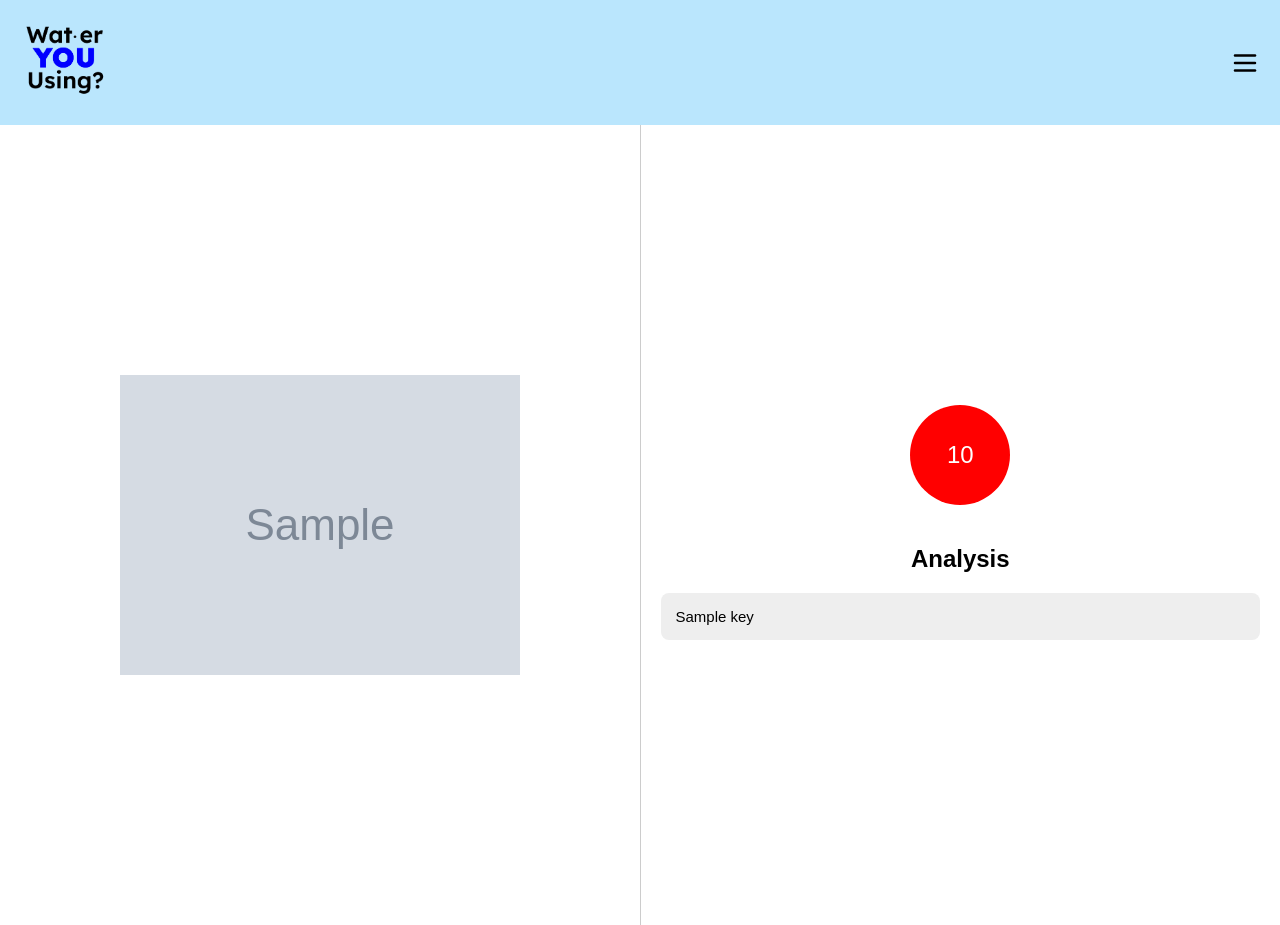
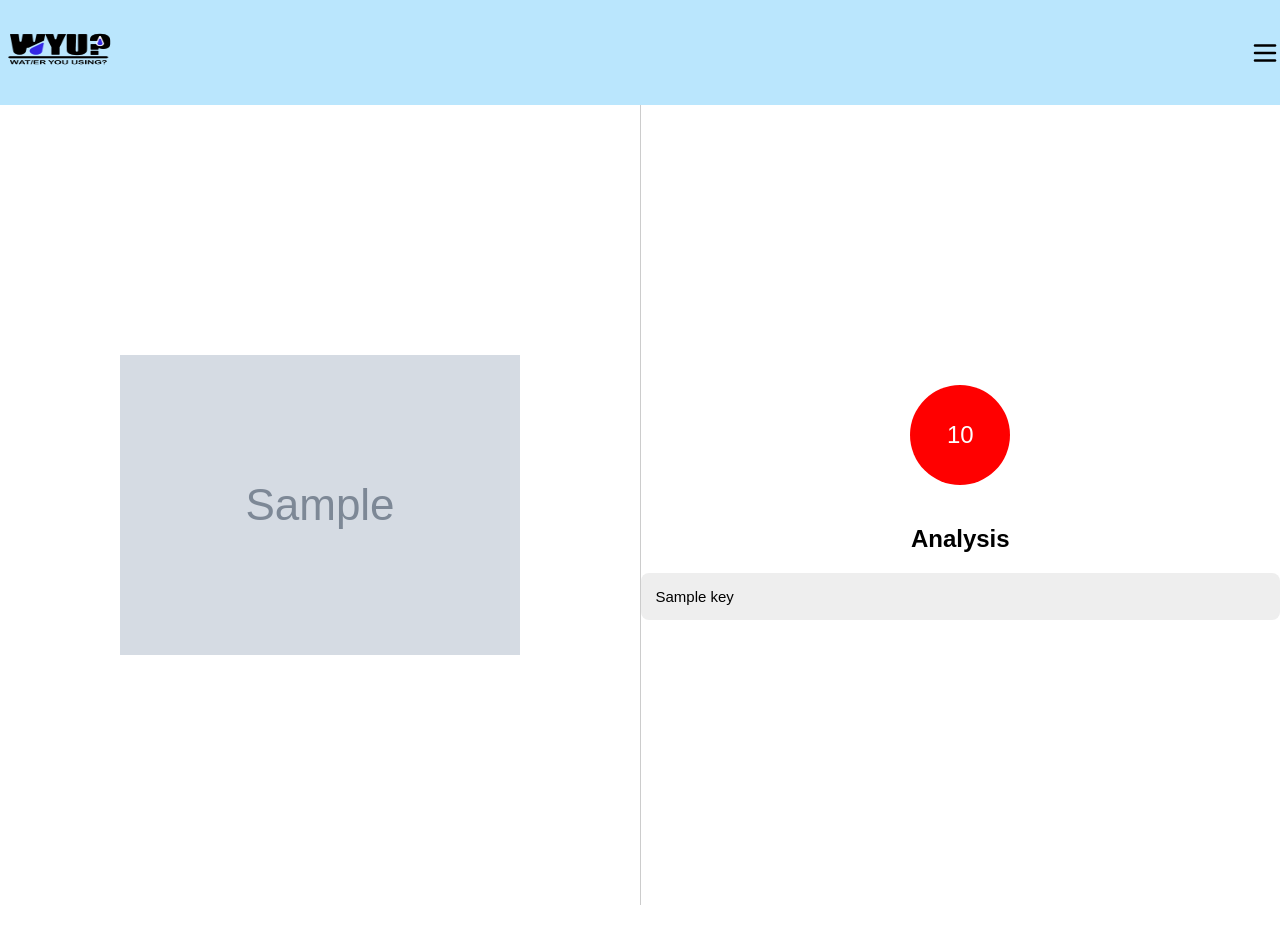
Before and after one commit to ethanbond64/water-you-using, a Flask app: template templates/result.html in a window 1280 px wide. Run offline with Flask 3, Linux system fonts and the light colour scheme; the template is opened without the code that fills it: most values are stand-ins (such as "Sample title", 1, 10 or a date in 2020); grey boxes marked "Sample" are stand-in pictures.

Commit message:
new logo

```diff
--- a/templates/loading.html
+++ b/templates/loading.html
@@ -60,7 +60,7 @@
     <div class="navbar">
         <div class="navbar-title">
             <div class="navbar-title">
-                <img src="/static/logo.png" height="80" width="90" alt="Logo" style="margin: 0px; padding: 0px;">
+                <img src="/static/logo-new.png" height="100" width="120" alt="Logo" style="margin: 0px; padding: 0px;">
             </div>
         </div>
         <div class="navbar-menu">
--- a/templates/result.html
+++ b/templates/result.html
@@ -14,7 +14,7 @@
         .navbar {
             background-color: #bae6fd;
             color: white;
-            padding: 20px;
+            padding: 0px;
             display: flex;
             justify-content: space-between;
             align-items: center;
@@ -48,7 +48,7 @@
 
         .left, .right {
             flex: 1;
-            padding: 20px;
+            padding: 0px;
             display: flex;
             justify-content: center; /* Center content horizontally */
             align-items: center; /* Center content vertically */
@@ -126,7 +126,7 @@
         <a href="/">
             <div class="navbar-title">
                 <div class="navbar-title">
-                    <img src="/static/logo.png" height="80" width="90" alt="Logo" style="margin: 0px; padding: 0px;">
+                    <img src="/static/logo-new.png" height="100" width="120" alt="Logo" style="margin: 0px; padding: 0px;">
                 </div>
             </div>
         </a>
```
Also changed, not shown: static/logo-new-small.png (added), static/logo-new.png (added), static/logo.png (deleted).
